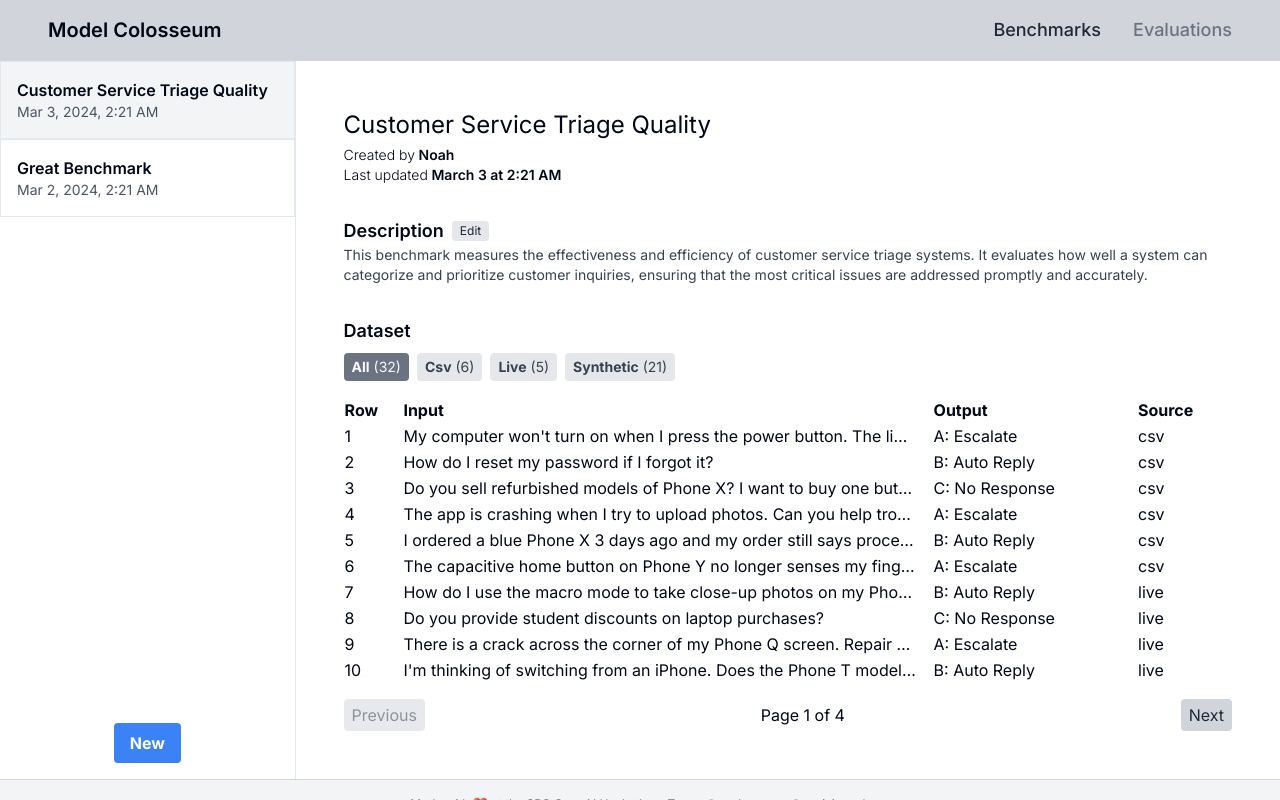
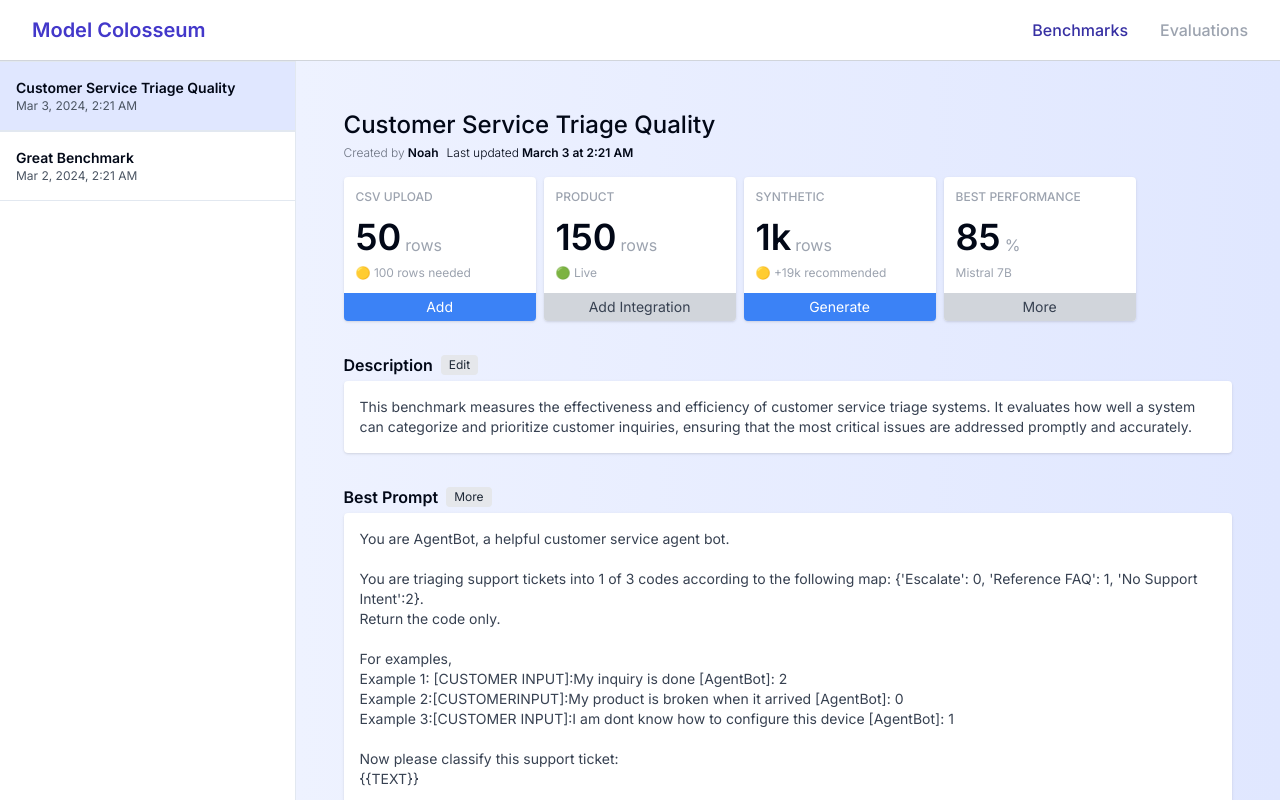
Before and after one commit to klyap/model-colosseum, a Next.js app: page /benchmark/1 in a window 1280 px wide. Shown: the top 800 px of the page. Built offline with nearby package versions, Linux system fonts and the light colour scheme.

Commit message:
Add cards and mucho styling

```diff
--- a/components/ui/BenchmarkSidebar.tsx
+++ b/components/ui/BenchmarkSidebar.tsx
@@ -20,12 +20,12 @@ export default function BenchmarkSidebar({
             return (
               <Link key={b.id} href={`/benchmark/${b.id}`}>
                 <div
-                  className={`px-4 py-4 border ${
-                    isSelected ? "bg-gray-100" : ""
+                  className={`px-4 py-4 border-t border-b ${
+                    isSelected ? "bg-indigo-100" : ""
                   }`}
                 >
-                  <div className="font-semibold text-md">{b.name}</div>
-                  <div className="text-sm text-gray-600">
+                  <div className="font-semibold text-sm">{b.name}</div>
+                  <div className="text-xs text-gray-600">
                     {new Date(b.updatedAt).toLocaleString("en-US", {
                       hour12: true,
                       hour: "numeric",
--- a/lib/data/benchmarks.tsx
+++ b/lib/data/benchmarks.tsx
@@ -7,70 +7,72 @@ export const benchmarks = [
     updatedAt: "2024-03-03T02:21:53.528Z",
     description:
       "This benchmark measures the effectiveness and efficiency of customer service triage systems. It evaluates how well a system can categorize and prioritize customer inquiries, ensuring that the most critical issues are addressed promptly and accurately.",
+    bestPrompt:
+      "You are AgentBot, a helpful customer service agent bot.\n\nYou are triaging support tickets into 1 of 3 codes according to the following map: {'Escalate': 0, 'Reference FAQ': 1, 'No Support Intent':2}. \nReturn the code only. \n\nFor examples, \nExample 1: [CUSTOMER INPUT]:My inquiry is done [AgentBot]: 2\nExample 2:[CUSTOMERINPUT]:My product is broken when it arrived [AgentBot]: 0\nExample 3:[CUSTOMER INPUT]:I am dont know how to configure this device [AgentBot]: 1\n\nNow please classify this support ticket:\n{{TEXT}}",
     data: [
       {
         input:
           "My computer won't turn on when I press the power button. The lights blink for a second and then nothing happens.",
         output: "A: Escalate",
-        source: "csv",
+        source: "upload",
       },
       {
         input: "How do I reset my password if I forgot it?",
         output: "B: Auto Reply",
-        source: "csv",
+        source: "upload",
       },
       {
         input:
           "Do you sell refurbished models of Phone X? I want to buy one but don't need the latest model.",
         output: "C: No Response",
-        source: "csv",
+        source: "upload",
       },
       {
         input:
           "The app is crashing when I try to upload photos. Can you help troubleshoot why it crashes?",
         output: "A: Escalate",
-        source: "csv",
+        source: "upload",
       },
       {
         input:
           "I ordered a blue Phone X 3 days ago and my order still says processing. When will it ship?",
         output: "B: Auto Reply",
-        source: "csv",
+        source: "upload",
       },
       {
         input:
           "The capacitive home button on Phone Y no longer senses my finger when I touch it.",
         output: "A: Escalate",
-        source: "csv",
+        source: "upload",
       },
       {
         input:
           "How do I use the macro mode to take close-up photos on my Phone Z?",
         output: "B: Auto Reply",
-        source: "live",
+        source: "product",
       },
       {
         input: "Do you provide student discounts on laptop purchases?",
         output: "C: No Response",
-        source: "live",
+        source: "product",
       },
       {
         input:
           "There is a crack across the corner of my Phone Q screen. Repair options?",
         output: "A: Escalate",
-        source: "live",
+        source: "product",
       },
       {
         input:
           "I'm thinking of switching from an iPhone. Does the Phone T model sync with iCloud?",
         output: "B: Auto Reply",
-        source: "live",
+        source: "product",
       },
       {
         input:
           "The battery life on my old Phone R is terrible now. Time for an upgrade!",
         output: "C: No Response",
-        source: "live",
+        source: "product",
       },
       {
         input:
@@ -205,18 +207,18 @@ export const benchmarks = [
         input:
           "My computer won't turn on when I press the power button. The lights blink for a second and then nothing happens.",
         output: "A: Escalate",
-        source: "csv",
+        source: "upload",
       },
       {
         input: "How do I reset my password if I forgot it?",
         output: "B: Auto Reply",
-        source: "csv",
+        source: "upload",
       },
       {
         input:
           "Do you sell refurbished models of Phone X? I want to buy one but don't need the latest model.",
         output: "C: No Response",
-        source: "csv",
+        source: "upload",
       },
     ],
   },
--- a/src/app/benchmark/[id]/page.tsx
+++ b/src/app/benchmark/[id]/page.tsx
@@ -39,11 +39,13 @@ export default function Benchmark({ params }: { params: { id: string } }) {
   return (
     <>
       <BenchmarkSidebar selectedId={params.id}>
-        <div className="w-full px-12 my-12">
-          <div className="text-2xl mb-1">Customer Service Triage Quality</div>
-          <div className="text-sm">
+        <div className="w-full p-12 bg-gradient-to-r from-indigo-50 to-indigo-100">
+          <div className="text-2xl font-medium mb-1">
+            Customer Service Triage Quality
+          </div>
+          <div className="text-xs flex flex-row space-x-2">
             <div>
-              <span className="font-light">Created by</span>
+              <span className="font-light text-gray-500">Created by</span>
               <span className="font-semibold"> {benchmark?.createdByName}</span>
             </div>
             <div>
@@ -61,9 +63,13 @@ export default function Benchmark({ params }: { params: { id: string } }) {
               </span>
             </div>
           </div>
-          <div className="pt-8">
-            <div className="flex items-center space-x-2">
-              <div className="text-lg font-semibold">Description</div>
+          <div className="mt-4">
+            <InfoCards />
+          </div>
+
+          <div className="mt-8">
+            <div className="flex items-center space-x-2  pb-1">
+              <div className="text-md font-semibold">Description</div>
               <button
                 onClick={() => alert("Coming soon!")}
                 className="px-2 py-0.5 text-xs bg-gray-200 text-gray-800 rounded cursor-pointer"
@@ -71,12 +77,36 @@ export default function Benchmark({ params }: { params: { id: string } }) {
                 Edit
               </button>
             </div>
+            <div className="bg-white rounded-sm p-4 shadow">
               <div className="text-sm text-gray-700">
                 {benchmark?.description}
               </div>
             </div>
+          </div>
+          <div className="mt-8">
+            <div className="flex items-center space-x-2  pb-1">
+              <div className="text-md font-semibold">Best Prompt</div>
+              <button
+                onClick={() => alert("Coming soon!")}
+                className="px-2 py-0.5 text-xs bg-gray-200 text-gray-800 rounded cursor-pointer"
+              >
+                More
+              </button>
+            </div>
+            <div className="bg-white rounded-sm p-4 shadow">
+              <div className="text-sm text-gray-700">
+                {benchmark?.bestPrompt?.split("\n").map((line, index) => (
+                  <React.Fragment key={index}>
+                    {line}
+                    <br />
+                  </React.Fragment>
+                ))}
+              </div>
+            </div>
+          </div>
           <div className="pt-8">
-            <div className="text-lg font-semibold mb-2">Dataset</div>
+            <div className="text-md font-semibold pb-1">Data</div>
+            <div className="p-3 bg-white rounded-sm shadow">
               <div className="flex space-x-2 mb-4">
                 <button
                   onClick={() => setDataFilter("All")}
@@ -106,7 +136,7 @@ export default function Benchmark({ params }: { params: { id: string } }) {
                     </button>
                   ))}
               </div>
-            <table className="w-full border-collapse block md:table">
+              <table className="w-full border-collapse block md:table text-sm">
                 <thead className="block md:table-header-group">
                   <tr className="border md:border-none md:table-row">
                     <th className="block text-left md:table-cell">Row</th>
@@ -147,7 +177,92 @@ export default function Benchmark({ params }: { params: { id: string } }) {
               </div>
             </div>
           </div>
+        </div>
       </BenchmarkSidebar>
     </>
   );
 }
+
+function InfoCard({
+  cardInfo,
+}: {
+  cardInfo: {
+    title: string;
+    value: string;
+    valueUnit: string;
+    status: string;
+    buttonText: string;
+    buttonType: string;
+  };
+}) {
+  return (
+    <div className="bg-white rounded-sm flex flex-col shadow w-48">
+      <div className="p-3">
+        <div className="text-xs font-medium text-gray-400 uppercase mb-3">
+          {cardInfo.title}
+        </div>
+        <div className="flex flex-row space-x-1">
+          <div className="text-4xl font-semibold">{cardInfo.value}</div>
+          <div className="mt-auto text-gray-400">{cardInfo.valueUnit}</div>
+        </div>
+        <div className="text-xs pt-2 text-gray-400">{cardInfo.status}</div>
+      </div>
+      <div
+        className={`text-sm ${
+          cardInfo.buttonType === "primary"
+            ? "bg-blue-500 text-white"
+            : "bg-gray-300 text-gray-700"
+        }  w-full text-center cursor-pointer py-1 rounded-b-sm`}
+      >
+        {cardInfo.buttonText}
+      </div>
+    </div>
+  );
+}
+
+function InfoCards() {
+  return (
+    <div className="flex flex-row space-x-2">
+      <InfoCard
+        cardInfo={{
+          title: "CSV Upload",
+          value: "50",
+          valueUnit: "rows",
+          status: "🟡 100 rows needed",
+          buttonText: "Add",
+          buttonType: "primary",
+        }}
+      />
+      <InfoCard
+        cardInfo={{
+          title: "Product",
+          value: "150",
+          valueUnit: "rows",
+          status: "🟢 Live",
+          buttonText: "Add Integration",
+          buttonType: "secondary",
+        }}
+      />
+      <InfoCard
+        cardInfo={{
+          title: "Synthetic",
+          value: "1k",
+          valueUnit: "rows",
+          status: "🟡 +19k recommended",
+          buttonText: "Generate",
+          buttonType: "primary",
+        }}
+      />
+      <InfoCard
+        cardInfo={{
+          title: "Best Performance",
+          value: "85",
+          valueUnit: "%",
+          status: "Mistral 7B",
+          buttonText: "More",
+          buttonType: "secondary",
+        }}
+      />
+    </div>
+  );
+}
--- a/src/app/layout.tsx
+++ b/src/app/layout.tsx
@@ -18,21 +18,21 @@ export default function RootLayout({
   return (
     <html lang="en">
       <body className={inter.className}>
-        <nav className="w-full flex justify-between bg-gray-300 px-12 py-4 border-b border-gray-300">
-          <div className="text-xl font-semibold">
+        <nav className="w-full flex justify-between  px-8 py-4 border-b border-gray-300 shadow-md">
+          <div className="text-xl font-semibold text-indigo-700">
             <Link href="/">Model Colosseum</Link>
           </div>
-          <div className="flex gap-8 text-gray-500 font-medium">
+          <div className="flex gap-8 text-gray-400 font-medium text-md my-auto">
             <div
-              className={`text-lg hover:text-gray-800 ${
-                path.includes("/benchmark") ? "text-gray-800" : ""
+              className={` hover:text-indigo-800 ${
+                path.includes("/benchmark") ? "text-indigo-800" : ""
               }`}
             >
               <Link href="/benchmark/1">Benchmarks</Link>
             </div>
             <div
-              className={`text-lg hover:text-gray-800 ${
-                path.includes("/evaluation") ? "text-gray-800" : ""
+              className={` hover:text-indigo-800 ${
+                path.includes("/evaluation") ? "text-indigo-800" : ""
               }`}
             >
               <Link href="/evaluation/1">Evaluations</Link>
@@ -46,14 +46,14 @@ export default function RootLayout({
               Made with ❤️ at the SPC OpenAI Hackathon. Team:{" "}
               <a
                 href="https://twitter.com/noahmacca"
-                className="hover:text-gray-800"
+                className="hover:text-indigo-800"
               >
                 {" "}
                 @noahmacca,
               </a>{" "}
               <a
                 href="https://twitter.com/soniajoseph"
-                className="hover:text-gray-800"
+                className="hover:text-indigo-800"
               >
                 {" "}
                 @soniajoseph{" "}
```
Lines whose indentation alone changed are shown as unchanged.
